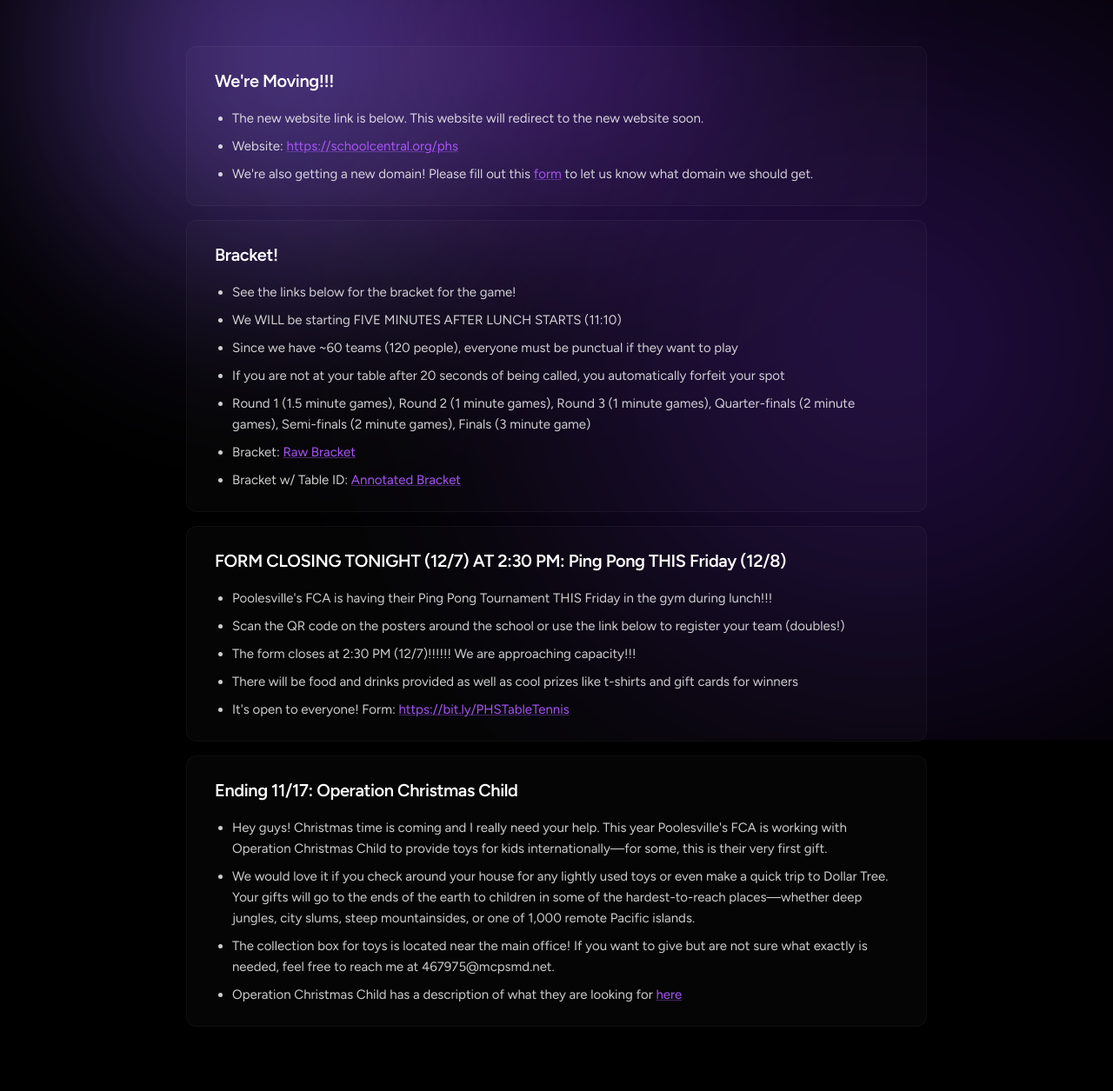
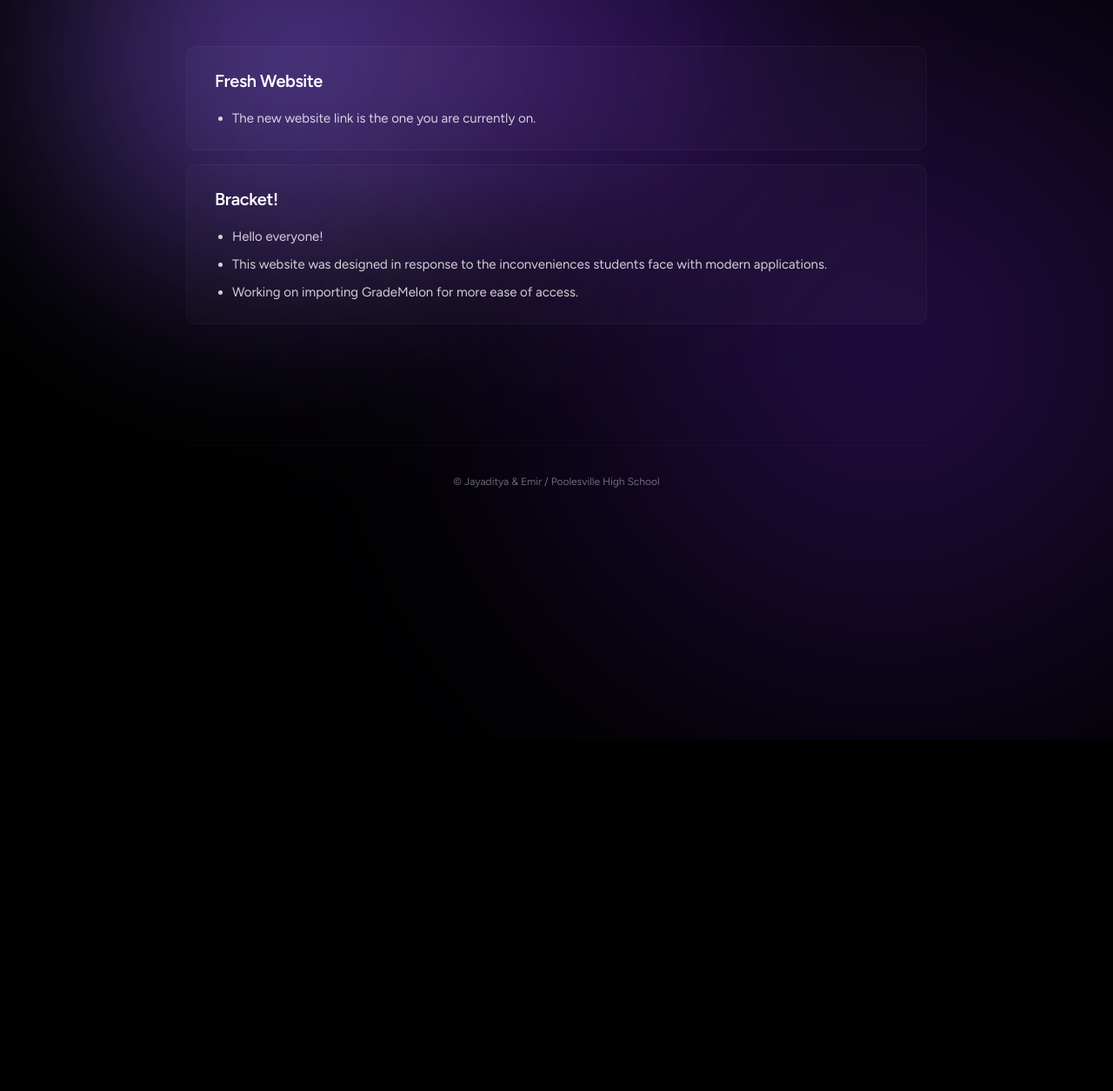
Before and after one commit to TheGamerPlayz929/scienceproject.github.io, a website: page announcements.html in a window 1280 px wide. Shown: the part 205-1460 px from the top of the page at 87% size. After the commit the page ends 800 px from the top, so only its background shows below. Drawn offline with Linux system fonts and the light colour scheme.

Commit message:
Revise announcements and update website information
Updated announcements to reflect new website and removed outdated event details.

```diff
--- a/announcements.html
+++ b/announcements.html
@@ -107,12 +107,10 @@
     <div class="announcements-list">
 
       <div class="announcement-card">
-        <div class="announcement-title">We're Moving!!!</div>
+        <div class="announcement-title">Fresh Website</div>
         <div class="announcement-content">
           <ul>
-            <li>The new website link is below. This website will redirect to the new website soon.</li>
-            <li>Website: <a href="https://schoolcentral.org/phs">https://schoolcentral.org/phs</a></li>
-            <li>We're also getting a new domain! Please fill out this <a href="https://forms.gle/d1UJ6wNYUAugKuij9">form</a> to let us know what domain we should get.</li>
+            <li>The new website link is the one you are currently on.</li>
           </ul>
         </div>
       </div>
@@ -121,38 +119,9 @@
         <div class="announcement-title">Bracket!</div>
         <div class="announcement-content">
           <ul>
-            <li>See the links below for the bracket for the game!</li>
-            <li>We WILL be starting FIVE MINUTES AFTER LUNCH STARTS (11:10)</li>
-            <li>Since we have ~60 teams (120 people), everyone must be punctual if they want to play</li>
-            <li>If you are not at your table after 20 seconds of being called, you automatically forfeit your spot</li>
-            <li>Round 1 (1.5 minute games), Round 2 (1 minute games), Round 3 (1 minute games), Quarter-finals (2 minute games), Semi-finals (2 minute games), Finals (3 minute game)</li>
-            <li>Bracket: <a href="https://drive.google.com/file/d/1g5-jhwgdkYACmNxihHPjFaxmMkOsuNji/view?usp=sharing">Raw Bracket</a></li>
-            <li>Bracket w/ Table ID: <a href="https://drive.google.com/file/d/1LmBWpRHUUWyLaSW-rrWA8z5KhYicDuaQ/view?usp=sharing">Annotated Bracket</a></li>
-          </ul>
-        </div>
-      </div>
-
-      <div class="announcement-card">
-        <div class="announcement-title">FORM CLOSING TONIGHT (12/7) AT 2:30 PM: Ping Pong THIS Friday (12/8)</div>
-        <div class="announcement-content">
-          <ul>
-            <li>Poolesville's FCA is having their Ping Pong Tournament THIS Friday in the gym during lunch!!!</li>
-            <li>Scan the QR code on the posters around the school or use the link below to register your team (doubles!)</li>
-            <li>The form closes at 2:30 PM (12/7)!!!!!! We are approaching capacity!!!</li>
-            <li>There will be food and drinks provided as well as cool prizes like t-shirts and gift cards for winners</li>
-            <li>It's open to everyone! Form: <a href="https://bit.ly/PHSTableTennis">https://bit.ly/PHSTableTennis</a></li>
-          </ul>
-        </div>
-      </div>
-
-      <div class="announcement-card">
-        <div class="announcement-title">Ending 11/17: Operation Christmas Child</div>
-        <div class="announcement-content">
-          <ul>
-            <li>Hey guys! Christmas time is coming and I really need your help. This year Poolesville's FCA is working with Operation Christmas Child to provide toys for kids internationally—for some, this is their very first gift.</li>
-            <li>We would love it if you check around your house for any lightly used toys or even make a quick trip to Dollar Tree. Your gifts will go to the ends of the earth to children in some of the hardest-to-reach places—whether deep jungles, city slums, steep mountainsides, or one of 1,000 remote Pacific islands.</li>
-            <li>The collection box for toys is located near the main office! If you want to give but are not sure what exactly is needed, feel free to reach me at 467975@mcpsmd.net.</li>
-            <li>Operation Christmas Child has a description of what they are looking for <a href="https://www.samaritanspurse.org/operation-christmas-child/what-goes-in-my-shoebox-suggestions/">here</a></li>
+            <li>Hello everyone!</li>
+            <li>This website was designed in response to the inconveniences students face with modern applications.</li>
+            <li>Working on importing GradeMelon for more ease of access.</li>
           </ul>
         </div>
       </div>
@@ -161,7 +130,7 @@
   </section>
 
   <footer class="app-footer fade-up" style="--stagger: 3">
-    xxx
+    © Jayaditya & Emir / Poolesville High School
   </footer>
 </div>
 
```
